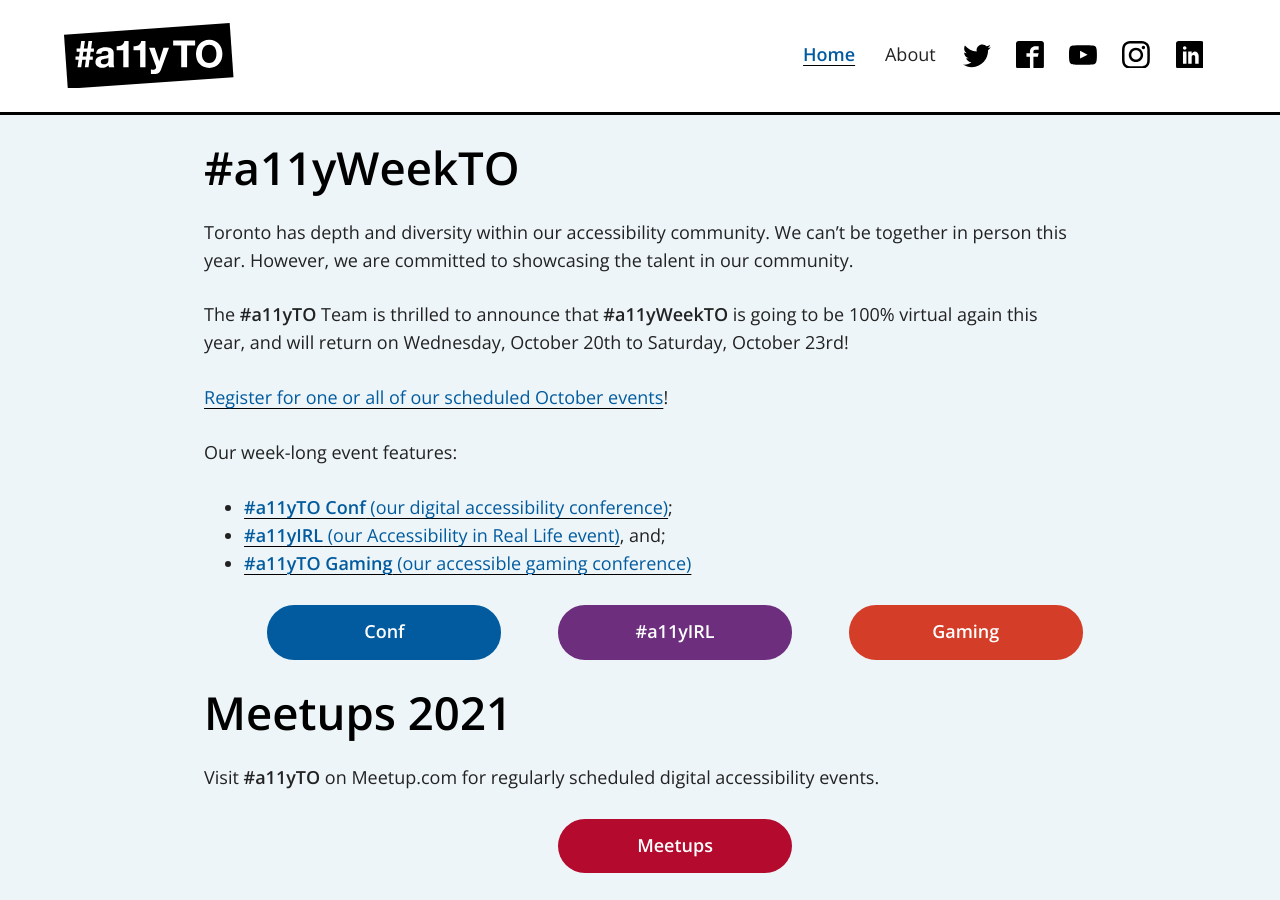
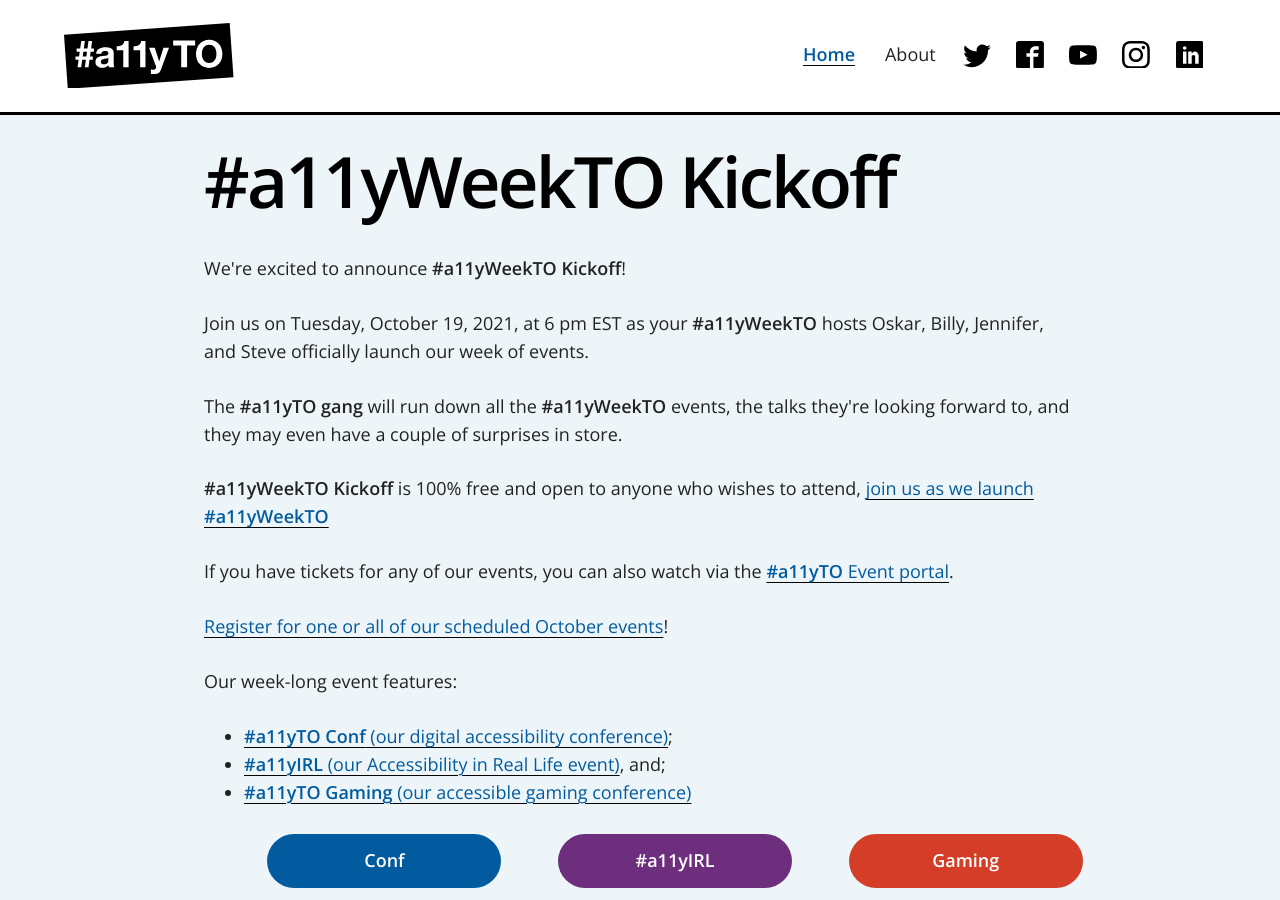
Before and after one commit to a11yTO/A11yTO-Main, a Jekyll site: the page built from index.html, in a window 1280 px wide and 900 px high. Built offline with Jekyll 4.4.1, drawn with Linux system fonts in a browser that asks for light colours.

Commit message:
Update copy: announcing the kickoff

```diff
--- a/index.html
+++ b/index.html
@@ -6,9 +6,12 @@
 description: Accessibility Toronto
 ---
 
-<h2>#a11yWeekTO</h2>
-<p>Toronto has depth and diversity within our accessibility community. We can’t be together in person this year. However, we are committed to showcasing the talent in our community.</p>
-<p>The <strong>#a11yTO</strong> Team is thrilled to announce that <strong>#a11yWeekTO</strong> is going to be 100% virtual again this year, and will return on Wednesday, October 20th to Saturday, October 23rd!</p>
+<h2 class="page-title">#a11yWeekTO Kickoff</h2>
+<p>We're excited to announce <strong>#a11yWeekTO Kickoff</strong>!</p>
+<p>Join us on Tuesday, October 19, 2021, at 6 pm EST as your <strong>#a11yWeekTO</strong> hosts Oskar, Billy, Jennifer, and Steve officially launch our week of events.</p>
+<p>The <strong>#a11yTO gang</strong> will run down all the <strong>#a11yWeekTO</strong> events, the talks they're looking forward to, and they may even have a couple of surprises in store.</p>
+<p><strong>#a11yWeekTO Kickoff</strong> is 100% free and open to anyone who wishes to attend, <a href="#">join us as we launch <strong>#a11yWeekTO</strong></a></p>
+<p>If you have tickets for any of our events, you can also watch via the <a href="#"><strong>#a11yTO</strong> Event portal</a>.</p>
 <p><a href="https://a11y.ca/e/3" rel="external nofollow">Register for one or all of our scheduled October events</a>!</p>
 <p>Our week-long event features:</p>
 <ul>
```
